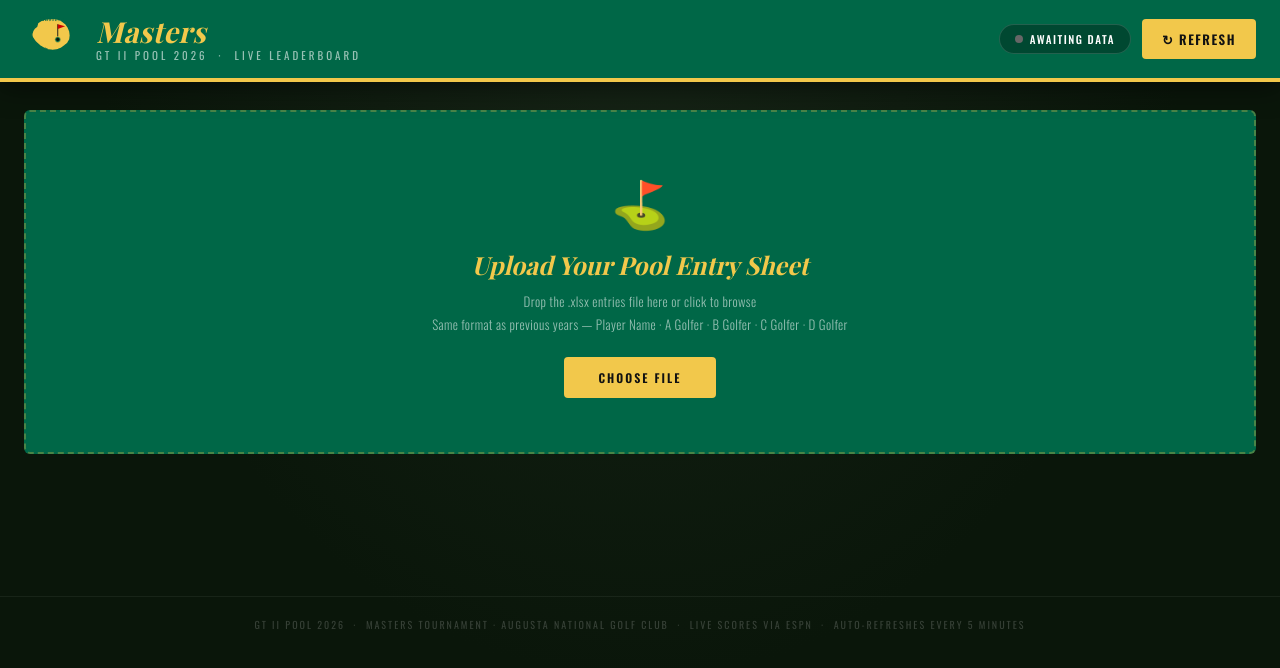
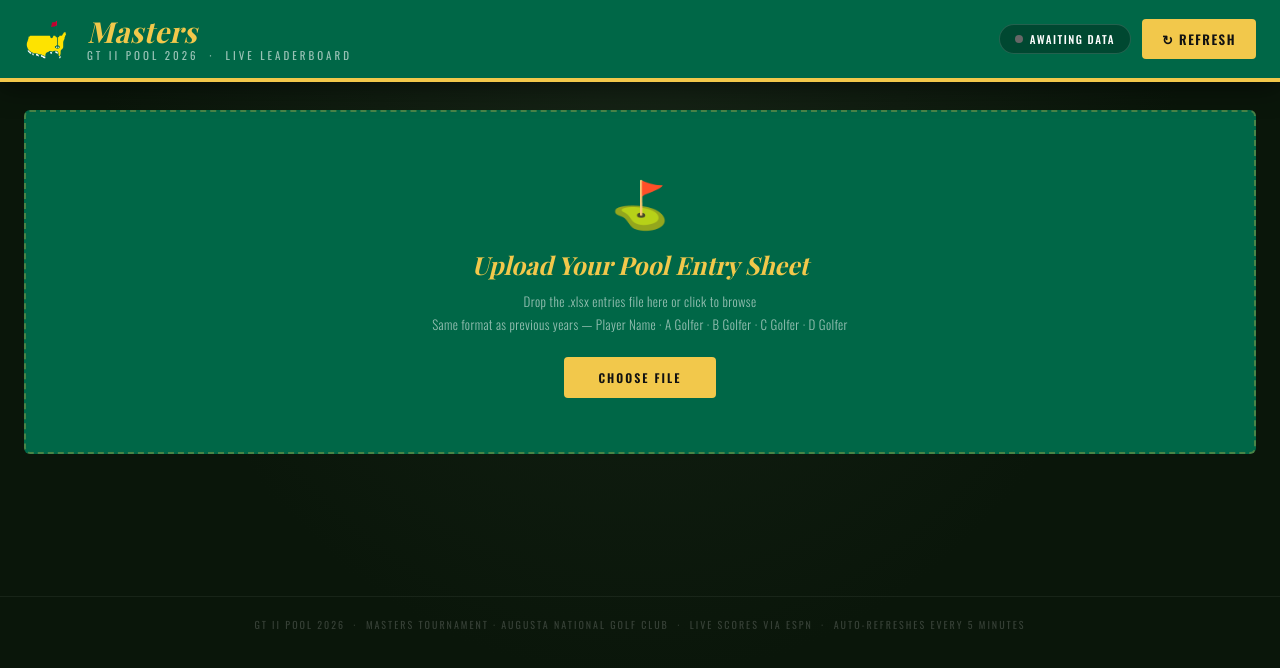
Before and after one commit to Kid-A90/gt-pool-2026, a React (Vite) app: page / in a window 1280 px wide. Shown: the top 668 px of the page. Built offline with nearby package versions, Linux system fonts and the light colour scheme; no server answers; a web font is replaced by a local one.

Commit message:
UI: Swapped SVG circle for official Masters logo image

```diff
--- a/src/components/Header.jsx
+++ b/src/components/Header.jsx
@@ -7,15 +7,14 @@
     <header className="hdr">
       <div className="hdr-in">
         <div className="logo-wrap">
-          <svg className="logo-svg" viewBox="0 0 110 110" xmlns="http://www.w3.org/2000/svg">
-            <path d="M15 50 C14 42 18 35 24 31 L26 24 L32 20 L40 17 L50 16 L60 16 L68 18 L74 22 L80 27 L84 33 L87 40 L88 48 L87 56 L83 63 L77 68 L70 73 L62 76 L54 77 L46 76 L38 73 L30 68 L22 61 L17 54Z" fill="#F2C84B" stroke="#006747" strokeWidth="2.8"/>
-            <path d="M40 71 L46 74 L54 75 L62 75 L68 73 L74 70 L68 73 L60 75 L52 75 L44 74 L38 72Z" fill="#006747"/>
-            <ellipse cx="64" cy="56" rx="5.5" ry="5.5" fill="#006747" stroke="#F2C84B" strokeWidth="1.2"/>
-            <ellipse cx="64" cy="56" rx="2.8" ry="2.8" fill="#0a160a"/>
-            <line x1="64" y1="50" x2="64" y2="27" stroke="#1a1a18" strokeWidth="1.8"/>
-            <polygon points="64,27 78,31 64,36" fill="#cc0000"/>
-            <text x="52" y="20" fontFamily="Palatino Linotype,Palatino,serif" fontStyle="italic" fontSize="12" fontWeight="700" fill="#006747" textAnchor="middle" letterSpacing="0.8">Masters</text>
-          </svg>
+          {/* REPLACED SVG WITH IMAGE TAG */}
+          <img
+            src="/masters-logo.png"
+            alt="Masters Logo"
+            className="logo-svg"
+            style={{ width: '45px', height: 'auto', marginRight: '4px' }}
+          />
+
           <div className="logo-copy">
             <div className="logo-masters">Masters</div>
             <div className="logo-pool">GT II Pool 2026 &nbsp;·&nbsp; Live Leaderboard</div>
```
Also changed, not shown: Public/Masters-logo.png (added).
